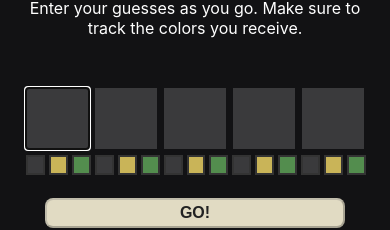
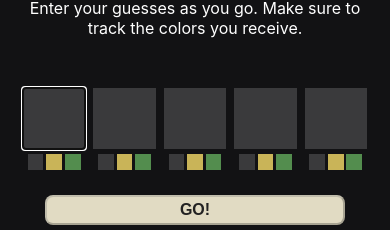
Before and after one commit to CJSpohn/wordle-helper, a React (Create React App) app: page / in a window 390 px wide. Shown: the part 128-358 px from the top of the page. Built offline with nearby package versions, Linux system fonts and the light colour scheme.

Commit message:
Yeesh more mobile styling because safari is ass

```diff
--- a/src/App.scss
+++ b/src/App.scss
@@ -24,6 +24,9 @@
       text-transform: uppercase;
       font-weight: 700;
       letter-spacing: 0.2rem;
+      @media screen and (max-width: 425px) {
+        font-size: 2rem;
+      }
     }
 
     .winning-word {
@@ -38,7 +41,8 @@
   .word-input {
     display: flex;
     justify-content: center;
-    max-width: 95%;
+    width: 95vw;
+    max-width: 450px;
   }
 
   .new-word-button {
--- a/src/components/LetterControl/LetterControl.scss
+++ b/src/components/LetterControl/LetterControl.scss
@@ -31,17 +31,18 @@
 .radio-wrapper {
   display: flex;
   align-items: center;
-  justify-content: center;
-  width: 100%;
+  justify-content: space-evenly;
+  width: 15vw;
+  max-width: 70px;
 
   input {
     box-sizing: border-box;
     appearance: none;
     background: white;
-    outline: 2px solid #333;
     width: 4vw;
     height: 4vw;
-    max-width: 16px;
-    max-height: 16px;
+    max-width: 18px;
+    max-height: 18px;
+    margin: 0;
   }
 }
```
